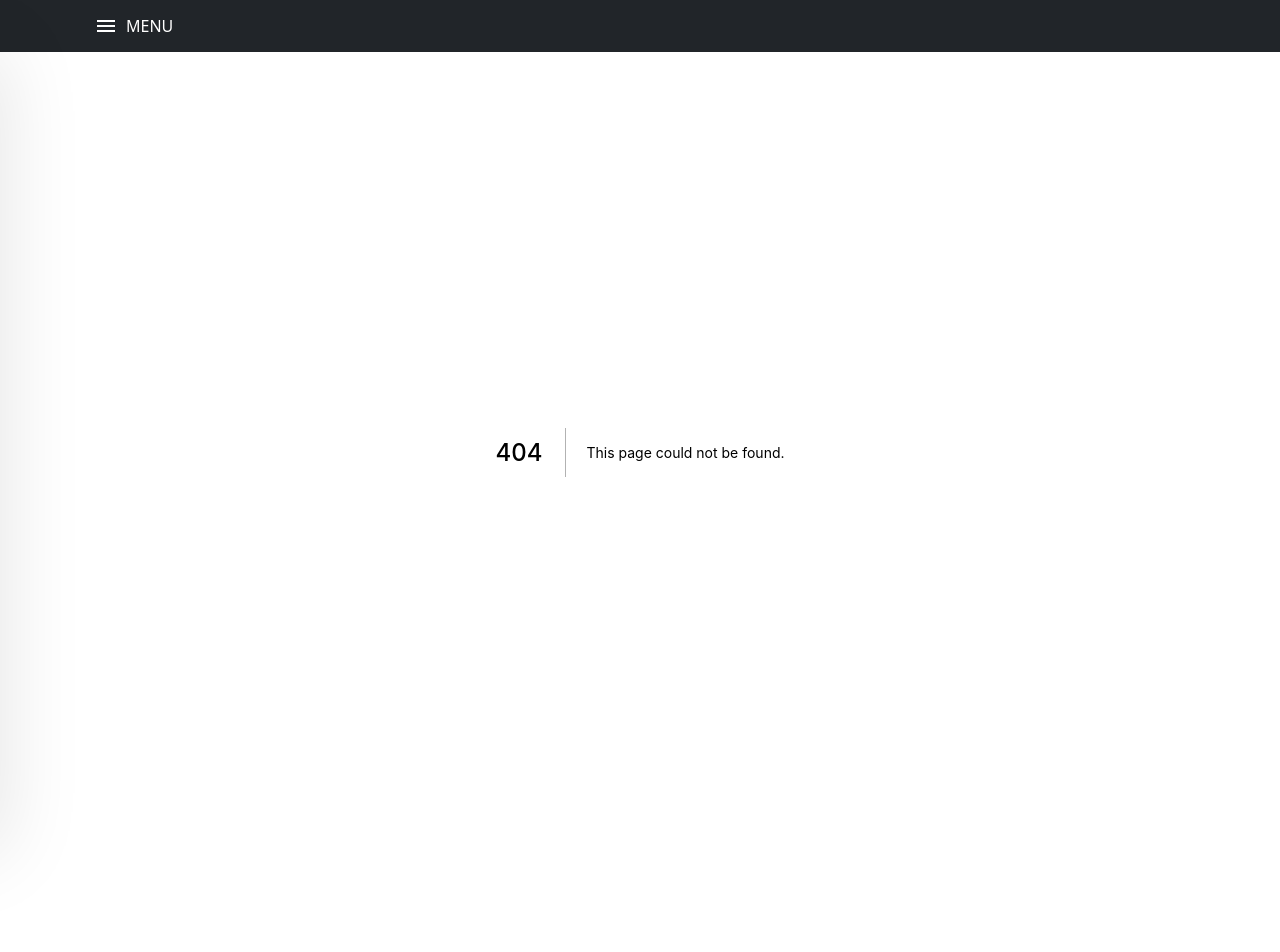
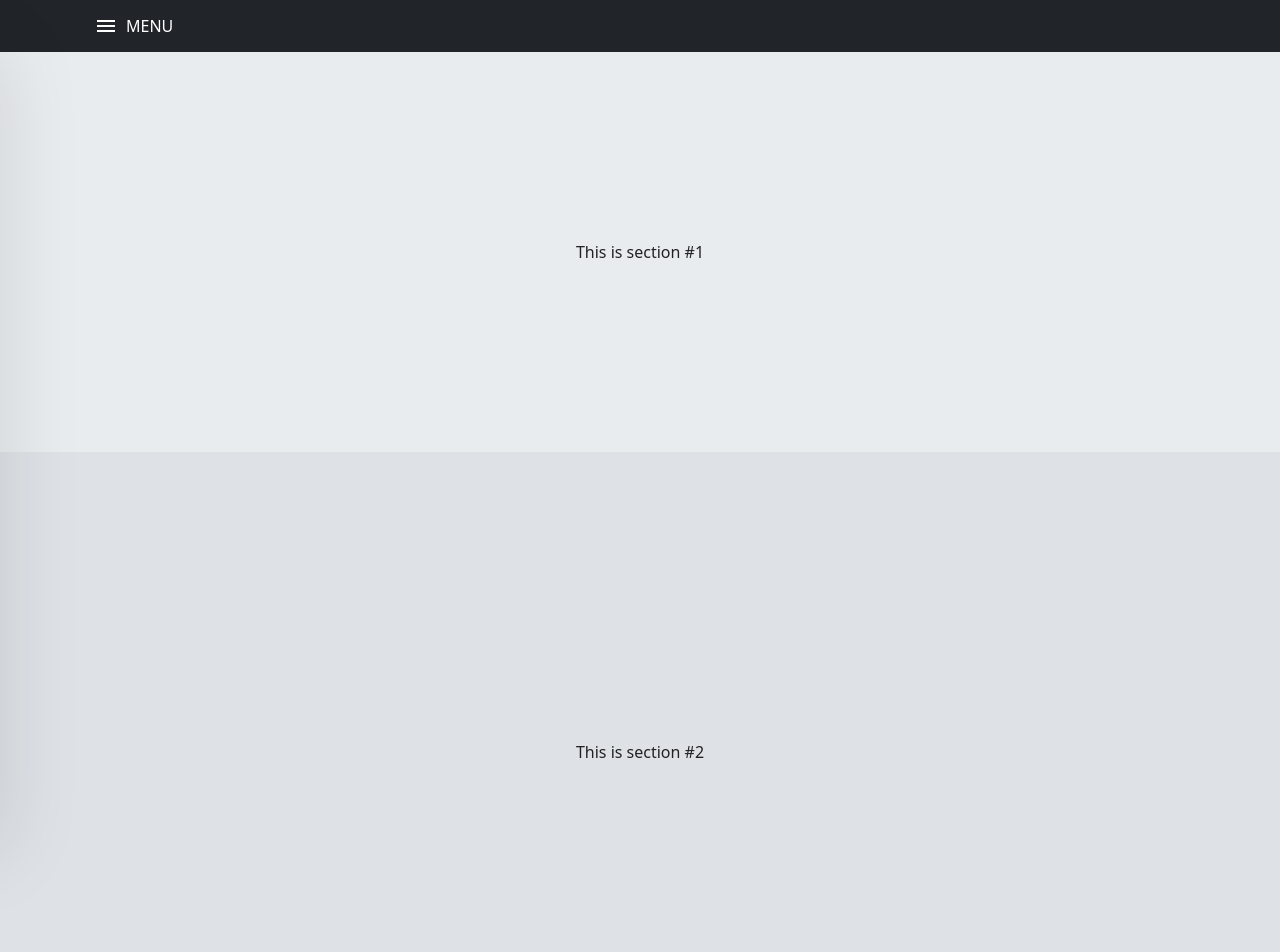
Before and after one commit to luangelsdorf/next-playground, a Next.js app: page /intersection-observer in a window 1280 px wide. Before the commit this address had no page. Shown: the top 952 px of the page. Before the commit the page ends 852 px from the top, so only its background shows below. Built offline with nearby package versions, Linux system fonts and the light colour scheme.

Commit message:
observer + animations

```diff
--- a/pages/index.js
+++ b/pages/index.js
@@ -1,7 +1,7 @@
 import React from 'react';
 import Link from 'next/link'
 
-export let pages = ['busca-cores', 'test-components', 'side-bar', 'victory', 'apex-charts']
+export let pages = ['busca-cores', 'test-components', 'side-bar', 'victory', 'apex-charts', 'intersection-observer']
 
 export default function index() {
   return (
--- /dev/null
+++ b/pages/intersection-observer/index.js
@@ -0,0 +1,52 @@
+import React, {useEffect} from 'react';
+import styles from '/public/css/modules/intersection-observer.module.css'
+import {constructAnimation, handleIntersection} from "../../public/js/modules/intersection-observer";
+import {animations as keyframes} from "../../public/js/animations";
+
+export default function Intersection() {
+
+  let sections = [400, 600, 200, 800, 500]
+
+
+  // options for the observer
+  let options = {
+    rootMargin: '-75px 0px -75px 0px'
+  };
+  let animations = [];
+
+  useEffect(() => {
+    let observer = new IntersectionObserver(handleIntersection, options);
+    let targets = document.querySelectorAll('section');
+    targets.forEach(target => {
+      observer.observe(target);
+      let ani = constructAnimation(
+        target,
+        keyframes.slide.up,
+        {
+          duration: 750,
+          easing: 'ease',
+          delay: 100,
+          fill: 'both'
+        }
+      );
+      animations.push(ani);
+      ani.play(); ani.pause();
+    });
+  });
+
+  return (
+    <div className="container-fluid p-0">
+      {
+        sections.map(section => {
+          return (
+            <section id={`sec-${sections.indexOf(section) + 1}`} className={styles.section} key={section}>
+              <span>
+                {`This is section #${sections.indexOf(section) + 1}`}
+              </span>
+            </section>
+          )
+        })
+      }
+    </div>
+  )
+}
--- /dev/null
+++ b/public/css/modules/intersection-observer.module.css
@@ -0,0 +1,31 @@
+.section {
+    display: flex;
+    justify-content: center;
+    align-items: center;
+    color: #222;
+}
+
+div .section:nth-child(1) {
+    background: #e9ecef;
+    height: 400px;
+}
+
+div .section:nth-child(2) {
+    background: #dee2e6;
+    height: 600px;
+}
+
+div .section:nth-child(3) {
+    background: #ced4da;
+    height: 200px;
+}
+
+div .section:nth-child(4) {
+    background: #adb5bd;
+    height: 800px;
+}
+
+div .section:nth-child(5) {
+    background: #6c757d;
+    height: 500px;
+}
--- a/public/js/animations.js
+++ b/public/js/animations.js
@@ -27,8 +27,8 @@ export const animations = {
 
   slide: {
     up: [
-      {transform: "translateY(50px)"},
-      {transform: "initial"},
+      { opacity: '0', transform: "translateY(50px)"},
+      { opacity: '1', transform: "initial"},
     ],
     down: [
       {transform: "translateY(-50px)"},
--- /dev/null
+++ b/public/js/modules/intersection-observer.js
@@ -0,0 +1,22 @@
+export function handleIntersection(entries, obs) {
+  let allAnimations = document.getAnimations();
+  entries.forEach(entry => {
+    allAnimations.forEach(animation => {
+      if (animation.effect.target.id === entry.target.id && entry.isIntersecting && animation.playState === 'paused') {
+        animation.play();
+      }
+    })
+  })
+}
+
+function slideUp(amount = 50) {
+  return [
+    { opacity: '0', transform: `translateY(${amount} px)` },
+    { opacity: '1', transform: 'initial' },
+  ]
+}
+
+export function constructAnimation(target, keyframes, options) {
+  let effect = new KeyframeEffect(target, keyframes, options);
+  return new Animation(effect, document.timeline);
+}
--- a/src/components/NavBar/index.js
+++ b/src/components/NavBar/index.js
@@ -4,6 +4,7 @@ import {toggleSideBar} from "../../../public/js";
 
 export default function NavBar() {
   return (
+    <header>
       <nav className="navbar navbar-dark bg-dark sticky-top">
         <div className="container">
           <div className="d-flex align-items-center">
@@ -11,5 +12,6 @@ export default function NavBar() {
           </div>
         </div>
       </nav>
+    </header>
   )
 }
```
Also changed, not shown: pages/intersection/index.js (deleted), 1 other file (tests, documents, lock files or other folders). Lines whose indentation alone changed are shown as unchanged.
